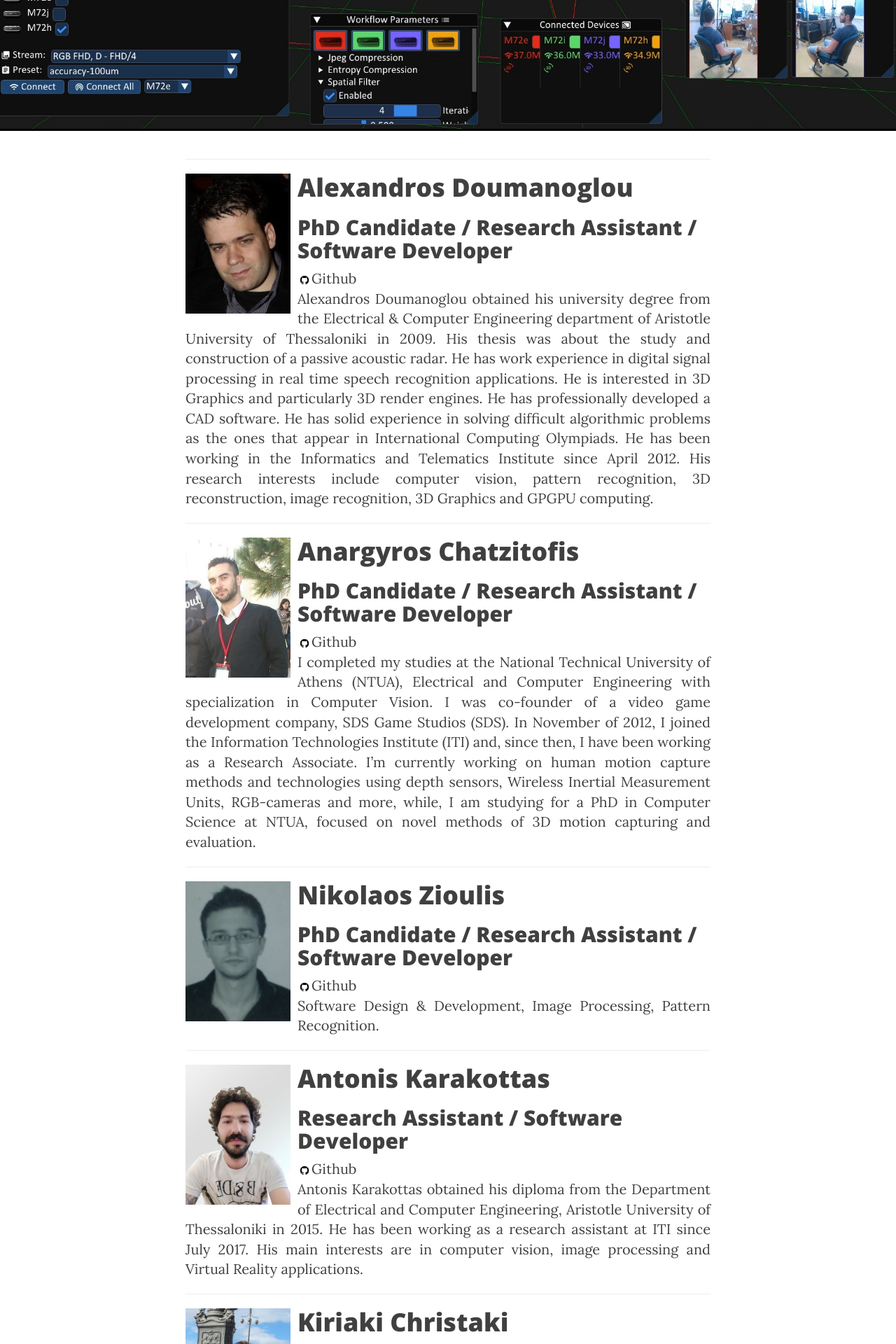
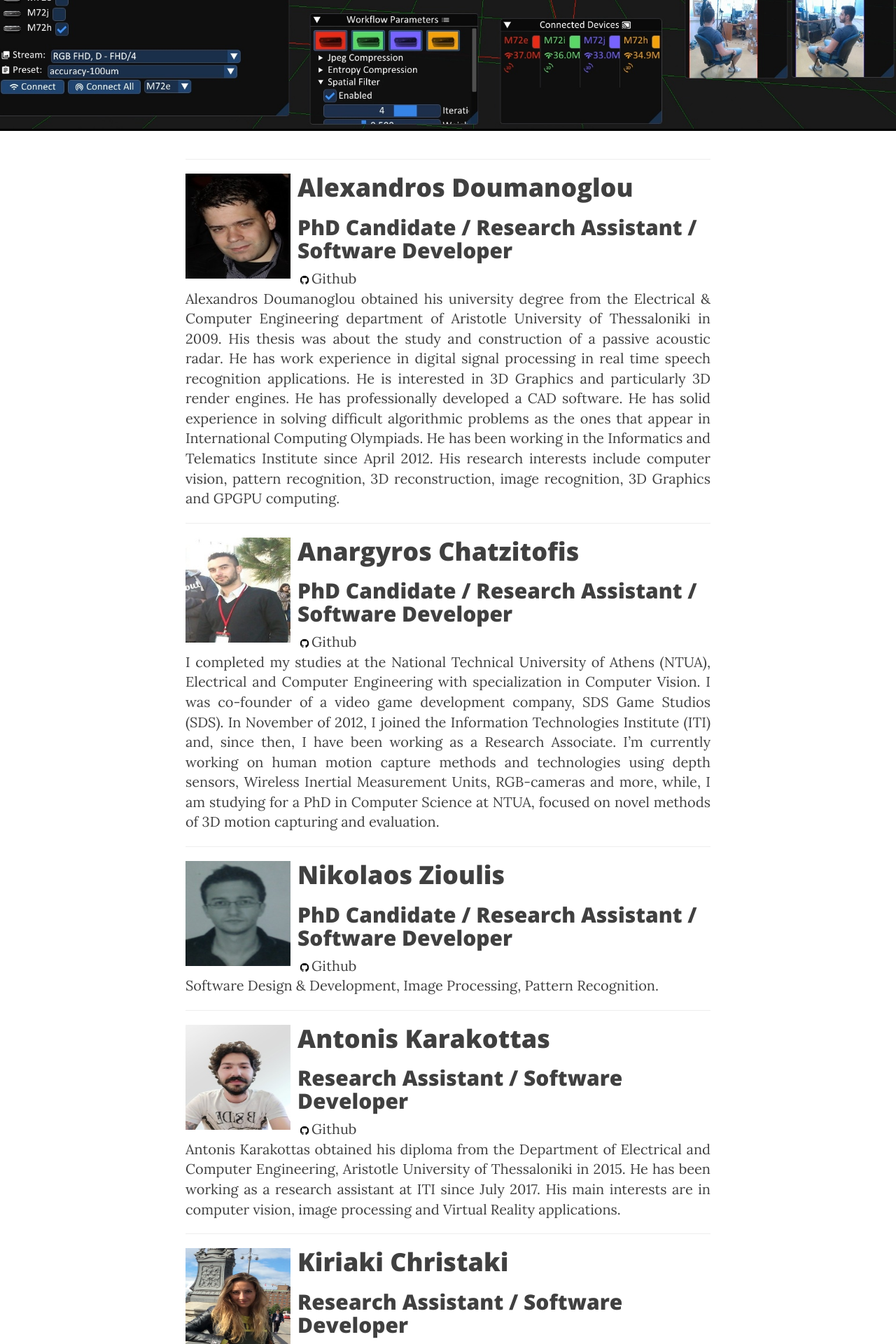
Before and after one commit to VCL3D/vcl3d.github.io, a Jekyll site: the page built from members.html, in a window 1280 px wide. Shown: the part 361-2281 px from the top of the page at 70% size. Built offline with Jekyll 4.4.1, drawn with Linux system fonts in a browser that asks for light colours; nearby versions of some CDN libraries.

Commit message:
~ changed members image dimensions Signed-off-by: ssaroglou <saroglou@iti.gr>

```diff
--- a/members.html
+++ b/members.html
@@ -8,7 +8,7 @@ header-img: "img/home-bg.jpg"
 
 {% for member in site.data.members %} {% if member.visible == true %}
 
-	<img src="{{ member.img }}" style="margin-top:0px; margin-bottom:5px; margin-right:10px; float:left; width:150px; height: 200px !important">
+	<img src="{{ member.img }}" style="margin-top:0px; margin-bottom:5px; margin-right:10px; float:left; width:150px; height: 150px !important">
 
 	<h1>{{ member.name }}</h1>
 
```
